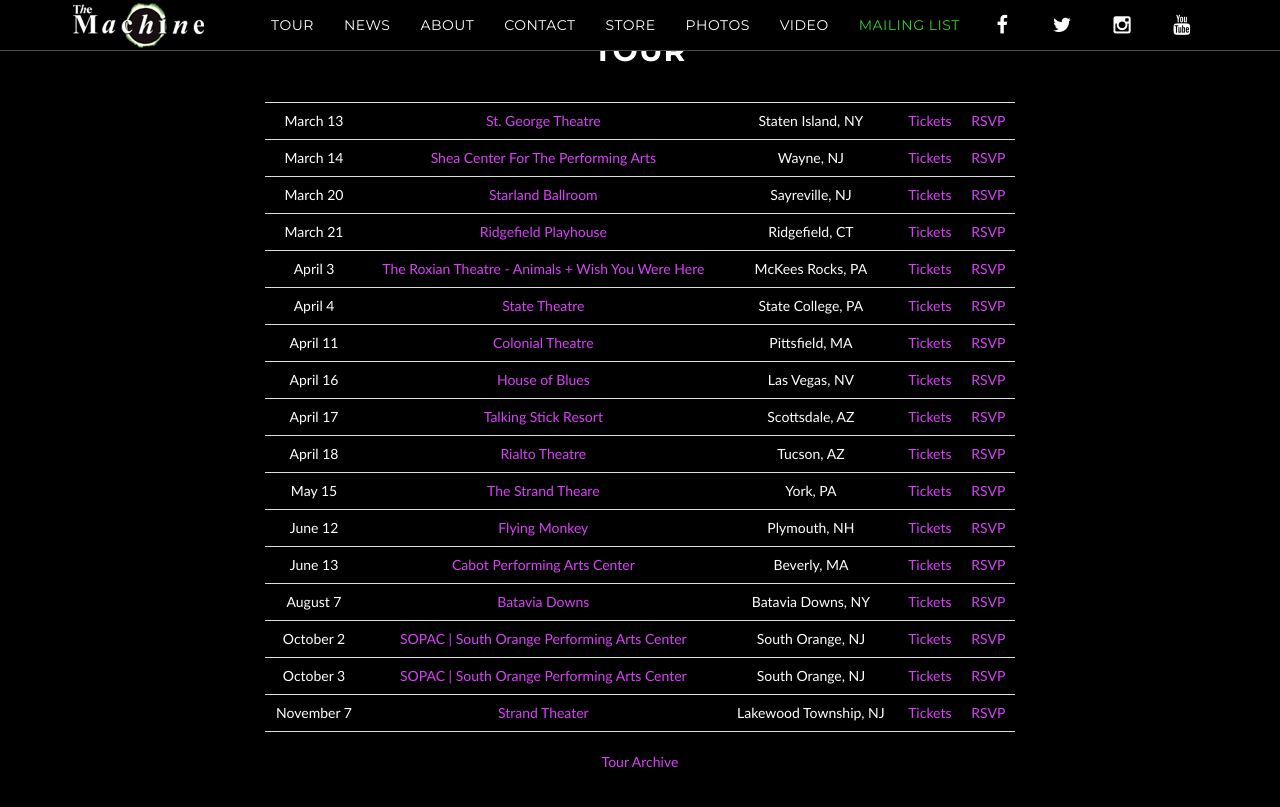
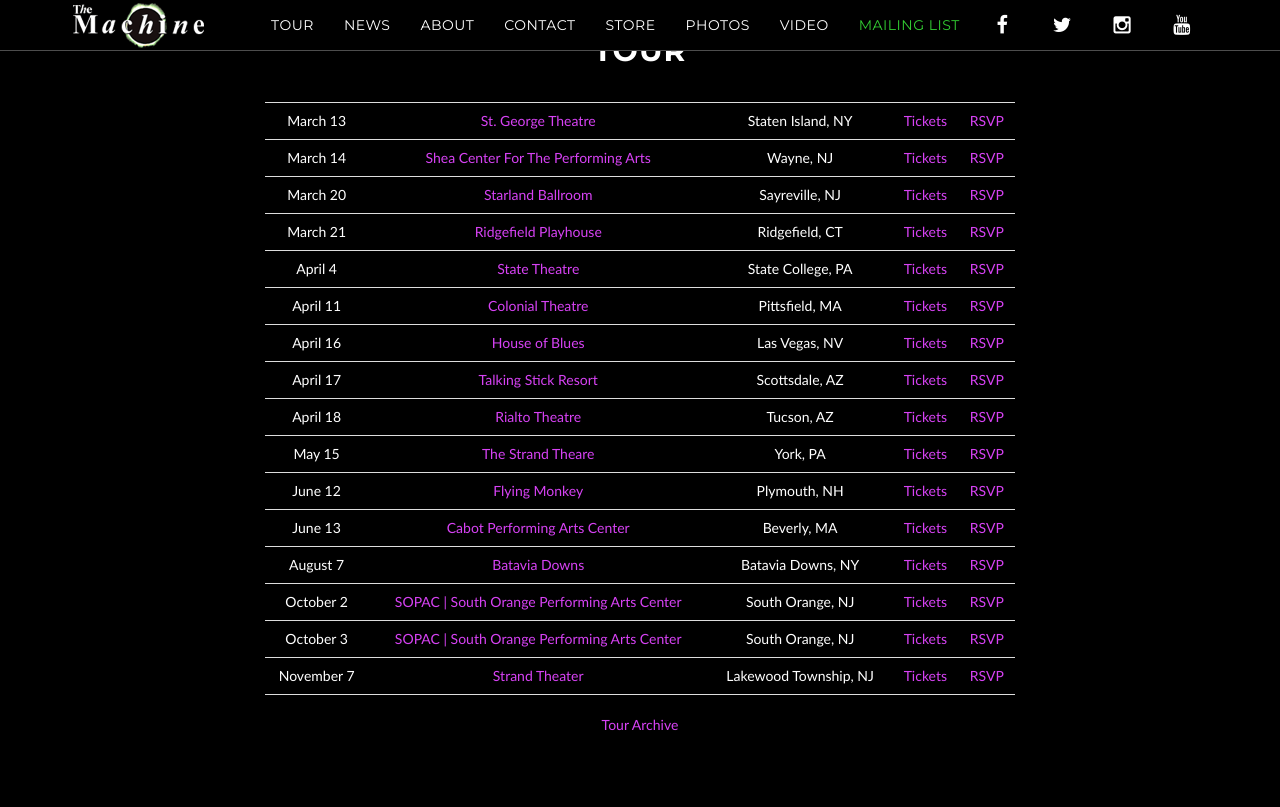
Before and after one commit to machineweb/machineweb.github.io, a Jekyll site: the page built from index.html, in a window 1280 px wide and 900 px high, scrolled down 916 px. Shown: the top 807 px of the window. Built offline with Jekyll 4.4.1, drawn with Linux system fonts in a browser that asks for light colours; comment, search, counter and statistics services are not loaded.

Commit message:
Updated tour

```diff
--- a/_data/tour.yml
+++ b/_data/tour.yml
@@ -4178,13 +4178,6 @@
     rsvp-url: "https://www.facebook.com/events/605055883629226/"
     order: "1587099600000"
 
-  - date: "April 3 2020"
-    venue: "The Roxian Theatre - Animals + Wish You Were Here"
-    venue-url: "http://www.roxiantheatre.com"
-    location: "McKees Rocks, PA"
-    tickets-url: "https://www.roxianlive.com/e/the-machine-plays-pink-floyd-s-wish-you-were-here-and-animals--93012489861/"
-    rsvp-url: "https://www.facebook.com/events/222393925583725/"
-    order: "1585890000000"
 
   - date: "April 4 2020"
     venue: "State Theatre "
```
